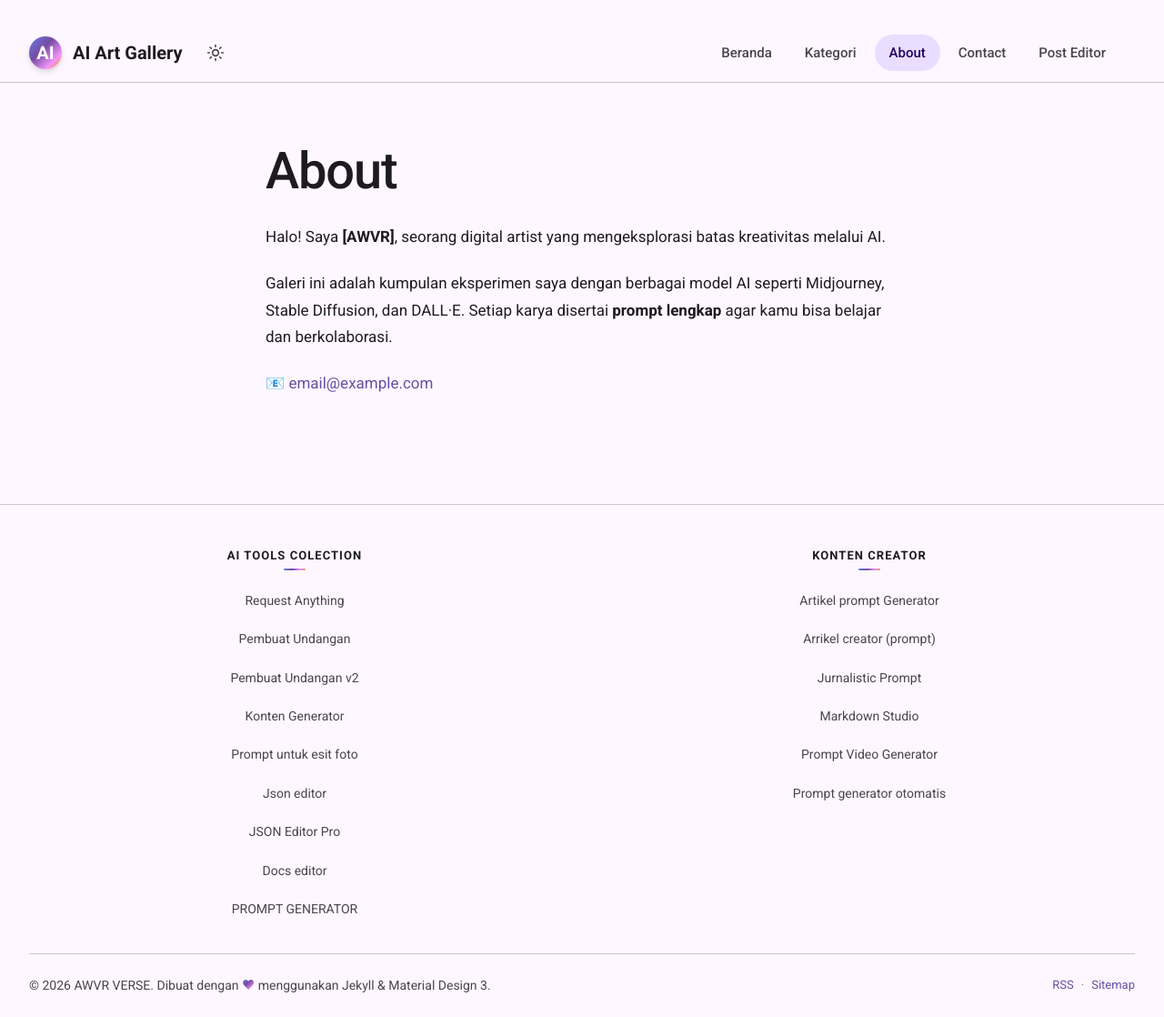
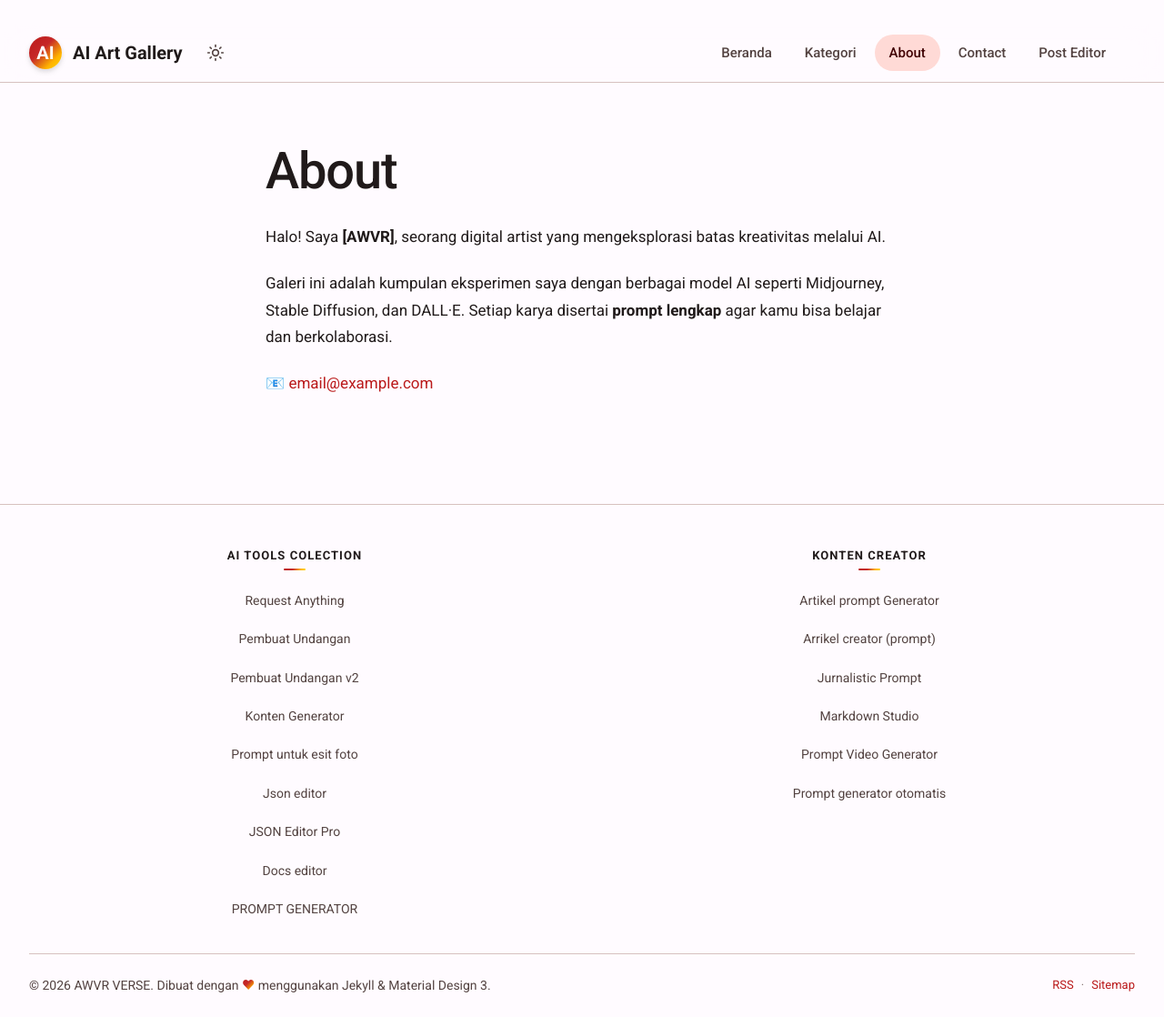
Before and after one commit to ahlawisnu/ahlawisnu.github.io, a Jekyll site: the page built from about.md, in a window 1280 px wide and 1118 px high. Shown: the whole window at 91% size. Built offline with Jekyll 4.4.1, drawn with Linux system fonts in a browser that asks for light colours; some web fonts are replaced.

Commit message:
Update _variables.scss

```diff
--- a/_sass/_variables.scss
+++ b/_sass/_variables.scss
@@ -1,41 +1,41 @@
 // === Material Design 3 Color Tokens ===
 :root {
-  // Primary: Purple
-  --md-primary: #6750A4;
+  // Primary: Iron Man Armor Red
+  --md-primary: #BA1A1A;
   --md-on-primary: #FFFFFF;
-  --md-primary-container: #EADDFF;
-  --md-on-primary-container: #21005D;
+  --md-primary-container: #FFDAD6;
+  --md-on-primary-container: #410002;
 
-  // Secondary: Orange
-  --md-secondary: #FF9500;
+  // Secondary: Iron Man Gold
+  --md-secondary: #7D5800;
   --md-on-secondary: #FFFFFF;
-  --md-secondary-container: #FFDDB3;
-  --md-on-secondary-container: #261900;
+  --md-secondary-container: #FFDF9E;
+  --md-on-secondary-container: #271900;
 
-  // Tertiary: Pink
-  --md-tertiary: #E91E63;
+  // Tertiary: Arc Reactor Cyan
+  --md-tertiary: #006A6A;
   --md-on-tertiary: #FFFFFF;
-  --md-tertiary-container: #FFD9E2;
-  --md-on-tertiary-container: #3E001D;
+  --md-tertiary-container: #6FF7F6;
+  --md-on-tertiary-container: #002020;
 
-  // Surface & Background
-  --md-background: #FEF7FF;
-  --md-on-background: #1D1B20;
-  --md-surface: #FEF7FF;
-  --md-surface-variant: #E7E0EC;
-  --md-on-surface: #1D1B20;
-  --md-on-surface-variant: #49454F;
-  --md-outline: #79747E;
-  --md-outline-variant: #CAC4D0;
+  // Surface & Background (Metallic / HUD neutrals)
+  --md-background: #FFFBFF;
+  --md-on-background: #201A1A;
+  --md-surface: #FFFBFF;
+  --md-surface-variant: #F4DDDB;
+  --md-on-surface: #201A1A;
+  --md-on-surface-variant: #534341;
+  --md-outline: #857371;
+  --md-outline-variant: #D7C1BF;
 
   // Elevation
   --md-elevation-1: 0 1px 3px rgba(0,0,0,0.08), 0 1px 2px rgba(0,0,0,0.04);
   --md-elevation-2: 0 3px 6px rgba(0,0,0,0.10), 0 2px 4px rgba(0,0,0,0.06);
   --md-elevation-3: 0 10px 20px rgba(0,0,0,0.12), 0 4px 8px rgba(0,0,0,0.08);
 
-  // Gradient signature (Instagram vibes)
-  --md-gradient: linear-gradient(135deg, #667eea 0%, #764ba2 40%, #f093fb 75%, #ff9500 100%);
-  --md-gradient-soft: linear-gradient(135deg, #EADDFF 0%, #FFD9E2 50%, #FFDDB3 100%);
+  // Gradient signature (Iron Man vibes: Red to Gold)
+  --md-gradient: linear-gradient(135deg, #BA1A1A 0%, #C62828 40%, #FFB300 75%, #FFD700 100%);
+  --md-gradient-soft: linear-gradient(135deg, #FFDAD6 0%, #FFECB3 50%, #B2EBF2 100%);
 
   // Radius
   --md-radius-sm: 8px;
@@ -49,29 +49,29 @@
 
 // === Dark Mode ===
 [data-theme="dark"] {
-  --md-primary: #D0BCFF;
-  --md-on-primary: #381E72;
-  --md-primary-container: #4F378B;
-  --md-on-primary-container: #EADDFF;
+  --md-primary: #FFB4AB;
+  --md-on-primary: #690005;
+  --md-primary-container: #93000A;
+  --md-on-primary-container: #FFDAD6;
 
-  --md-secondary: #FFB95B;
-  --md-on-secondary: #432C00;
-  --md-secondary-container: #604000;
-  --md-on-secondary-container: #FFDDB3;
+  --md-secondary: #F2C25B;
+  --md-on-secondary: #402E00;
+  --md-secondary-container: #5C4300;
+  --md-on-secondary-container: #FFDF9E;
 
-  --md-tertiary: #FFB1C2;
-  --md-on-tertiary: #63113A;
-  --md-tertiary-container: #8B2A52;
-  --md-on-tertiary-container: #FFD9E2;
+  --md-tertiary: #70F6F5;
+  --md-on-tertiary: #003737;
+  --md-tertiary-container: #004F4F;
+  --md-on-tertiary-container: #6FF7F6;
 
-  --md-background: #141218;
-  --md-on-background: #E6E0E9;
-  --md-surface: #141218;
-  --md-surface-variant: #49454F;
-  --md-on-surface: #E6E0E9;
-  --md-on-surface-variant: #CAC4D0;
-  --md-outline: #938F99;
-  --md-outline-variant: #49454F;
+  --md-background: #201A1A;
+  --md-on-background: #EDE0DF;
+  --md-surface: #201A1A;
+  --md-surface-variant: #534341;
+  --md-on-surface: #EDE0DF;
+  --md-on-surface-variant: #D7C1BF;
+  --md-outline: #A08C8A;
+  --md-outline-variant: #534341;
 
   --md-elevation-1: 0 1px 3px rgba(0,0,0,0.4), 0 1px 2px rgba(0,0,0,0.3);
   --md-elevation-2: 0 3px 6px rgba(0,0,0,0.5), 0 2px 4px rgba(0,0,0,0.4);
@@ -80,26 +80,30 @@
 
 @media (prefers-color-scheme: dark) {
   :root:not([data-theme="light"]) {
-    --md-primary: #D0BCFF;
-    --md-on-primary: #381E72;
-    --md-primary-container: #4F378B;
-    --md-on-primary-container: #EADDFF;
-    --md-secondary: #FFB95B;
-    --md-on-secondary: #432C00;
-    --md-secondary-container: #604000;
-    --md-on-secondary-container: #FFDDB3;
-    --md-tertiary: #FFB1C2;
-    --md-on-tertiary: #63113A;
-    --md-tertiary-container: #8B2A52;
-    --md-on-tertiary-container: #FFD9E2;
-    --md-background: #141218;
-    --md-on-background: #E6E0E9;
-    --md-surface: #141218;
-    --md-surface-variant: #49454F;
-    --md-on-surface: #E6E0E9;
-    --md-on-surface-variant: #CAC4D0;
-    --md-outline: #938F99;
-    --md-outline-variant: #49454F;
+    --md-primary: #FFB4AB;
+    --md-on-primary: #690005;
+    --md-primary-container: #93000A;
+    --md-on-primary-container: #FFDAD6;
+
+    --md-secondary: #F2C25B;
+    --md-on-secondary: #402E00;
+    --md-secondary-container: #5C4300;
+    --md-on-secondary-container: #FFDF9E;
+
+    --md-tertiary: #70F6F5;
+    --md-on-tertiary: #003737;
+    --md-tertiary-container: #004F4F;
+    --md-on-tertiary-container: #6FF7F6;
+
+    --md-background: #201A1A;
+    --md-on-background: #EDE0DF;
+    --md-surface: #201A1A;
+    --md-surface-variant: #534341;
+    --md-on-surface: #EDE0DF;
+    --md-on-surface-variant: #D7C1BF;
+    --md-outline: #A08C8A;
+    --md-outline-variant: #534341;
+
     --md-elevation-1: 0 1px 3px rgba(0,0,0,0.4), 0 1px 2px rgba(0,0,0,0.3);
     --md-elevation-2: 0 3px 6px rgba(0,0,0,0.5), 0 2px 4px rgba(0,0,0,0.4);
     --md-elevation-3: 0 10px 20px rgba(0,0,0,0.6), 0 4px 8px rgba(0,0,0,0.5);
```
